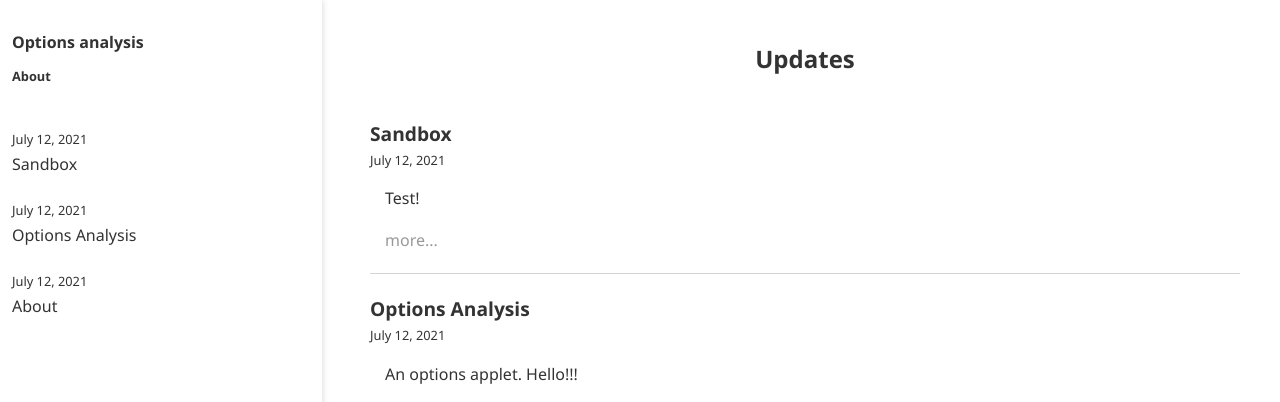
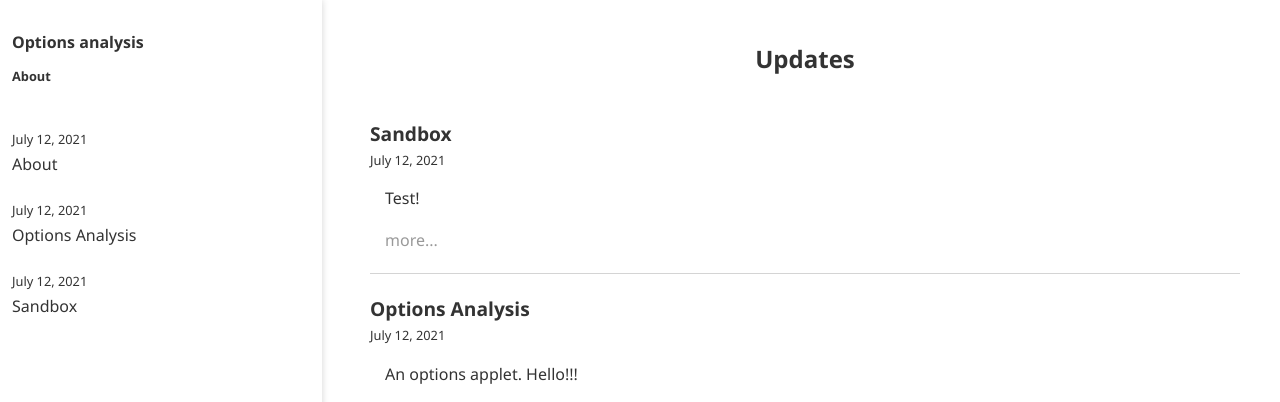
Before and after one commit to Chipingai/Chipingai.github.io, a Jekyll site: the page built from index.html, in a window 1280 px wide. Shown: the top 402 px of the page. Built offline with Jekyll 4.4.1, drawn with Linux system fonts in a browser that asks for light colours.

Commit message:
Update page.html

```diff
--- a/_layouts/page.html
+++ b/_layouts/page.html
@@ -35,7 +35,7 @@
 		</div>
 
 		<ul class="ulsidebar" id="postlist" style="overflow:auto;">
-			{% for post in site.posts reverse %}
+			{% for post in site.posts reversed %}
 				{% if page.title == post.title %}
 					<li id="specialPost" style="background-color:#f4f7f7"><span class="date-format">{{ post.date | date: "%B %-d, %Y" }}</span><br>
 						{{ post.title }}</li>
```
